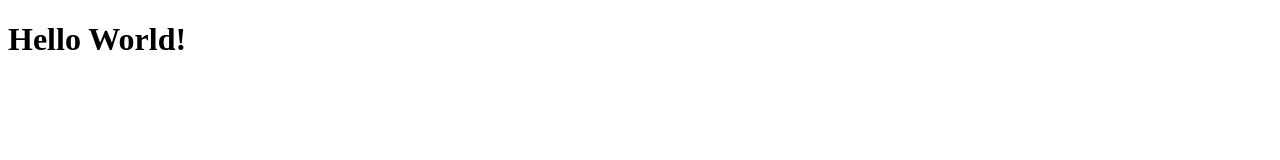
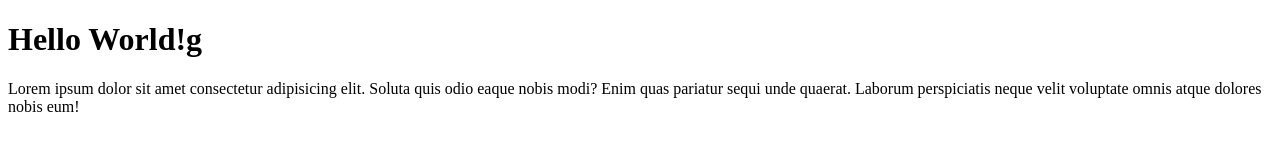
Before and after one commit to Shupt9/Web-Coffee, a plain HTML site: page index.html in a window 1280 px wide. Drawn offline with Linux system fonts and the light colour scheme.

Commit message:
menambahkan parafgrap

```diff
--- a/index.html
+++ b/index.html
@@ -6,6 +6,7 @@
     <title>Document</title>
   </head>
   <body>
-    <h1>Hello World!</h1>
+    <h1>Hello World!g</h1>
+    <p>Lorem ipsum dolor sit amet consectetur adipisicing elit. Soluta quis odio eaque nobis modi? Enim quas pariatur sequi unde quaerat. Laborum perspiciatis neque velit voluptate omnis atque dolores nobis eum!</p>
   </body>
 </html>
```
